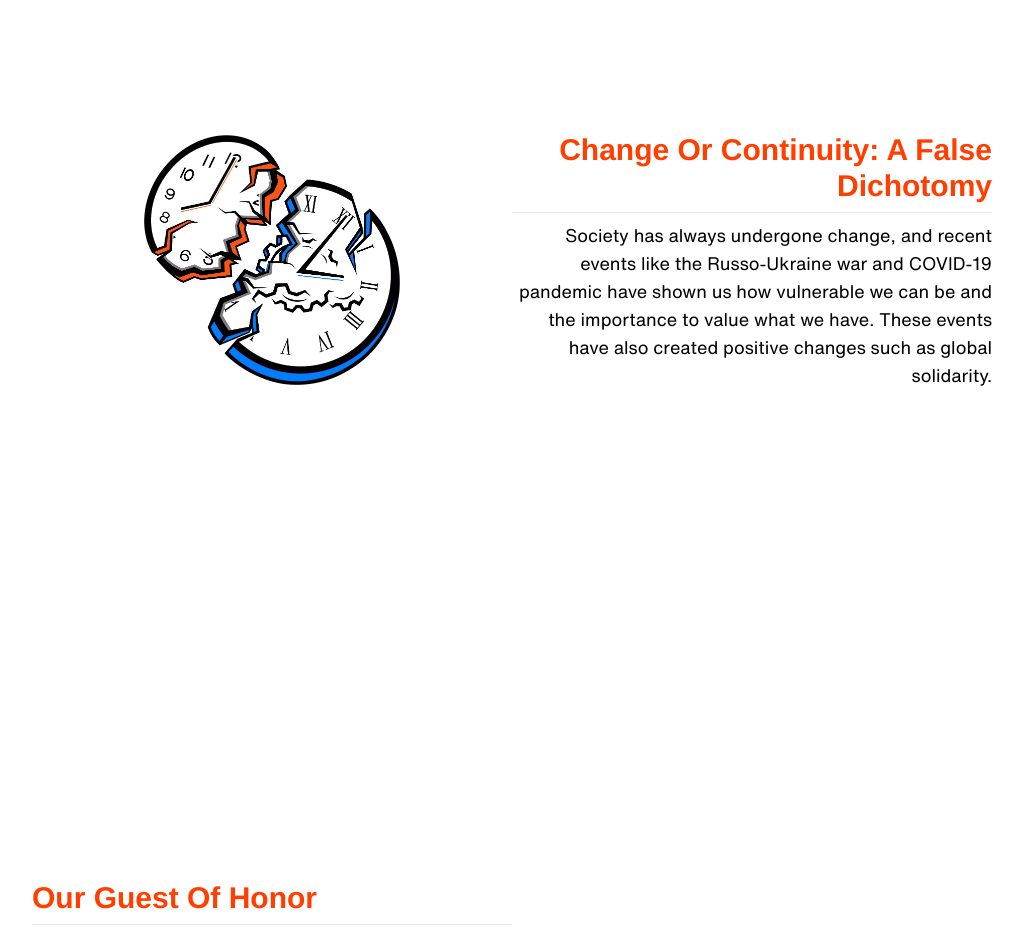
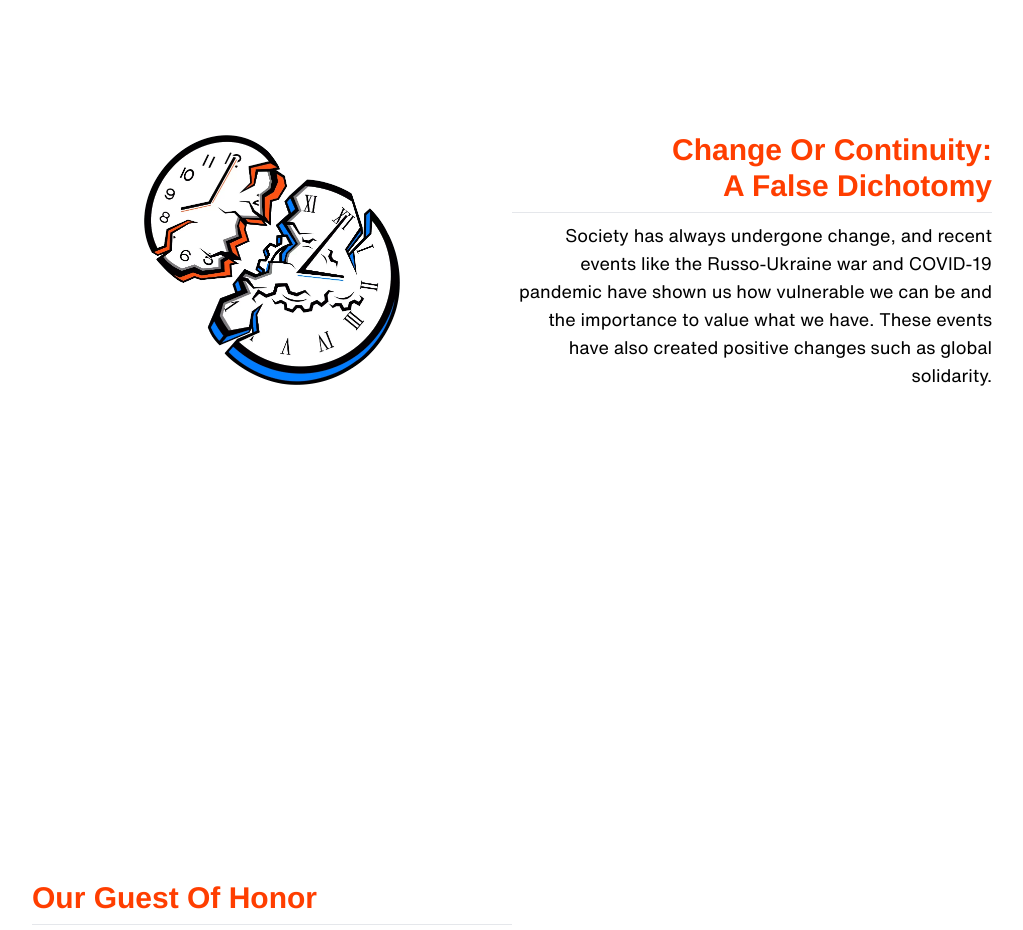
Before and after one commit to vincentcayadi/slc-website, a Next.js app: page / in a window 1280 px wide. Shown: the part 1740-2670 px from the top of the page, without its empty margins (128-1151 px from the left). Built offline with nearby package versions, Linux system fonts and the light colour scheme.

Commit message:
updated more stuff

```diff
--- a/pages/index.tsx
+++ b/pages/index.tsx
@@ -89,7 +89,7 @@ const Home = () => {
           <div className="my-2 lg:my-0">
             <h1 className="text-lg font-bold text-center lg:text-3xl lg:text-right text-slcOrange">
               Change Or Continuity:{" "}
-              <span className="block lg:inline ">A False Dichotomy</span>
+              <span className="block ">A False Dichotomy</span>
             </h1>
             <hr className="my-2"></hr>
             <p className="text-sm text-center lg:text-right lg:text-lg">
```
